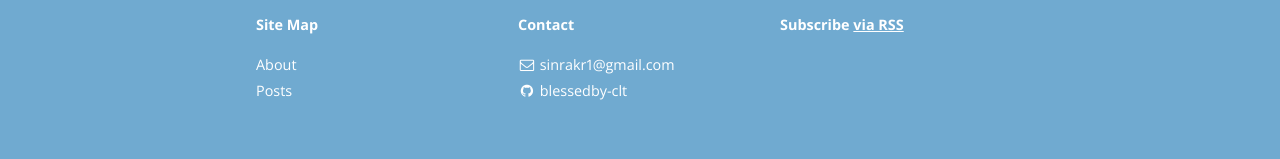
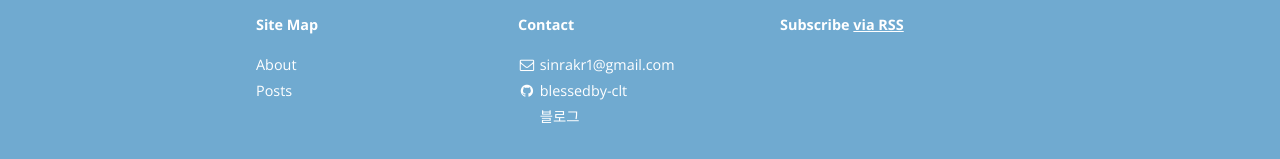
Before and after one commit to blessedby-clt/blessedby-clt.github.io, a Jekyll site: the page built from index.html, in a window 1280 px wide and 900 px high, scrolled down 1162 px. Shown: the part 738-897 px from the top of the window. Built offline with Jekyll 4.4.1, drawn with Linux system fonts in a browser that asks for light colours; nearby versions of some CDN libraries; the list of posts is cut into pages by our own code.

Commit message:
Update _config.yml

```diff
--- a/_config.yml
+++ b/_config.yml
@@ -169,7 +169,7 @@ social:
 
   - name: Blog
     icon: homepage
-    username: ""
+    username: "블로그"
     url: "http://blog.naver.com/sinrakr"
     desc: 일상을 기록하는 블로그
     share: true
```
